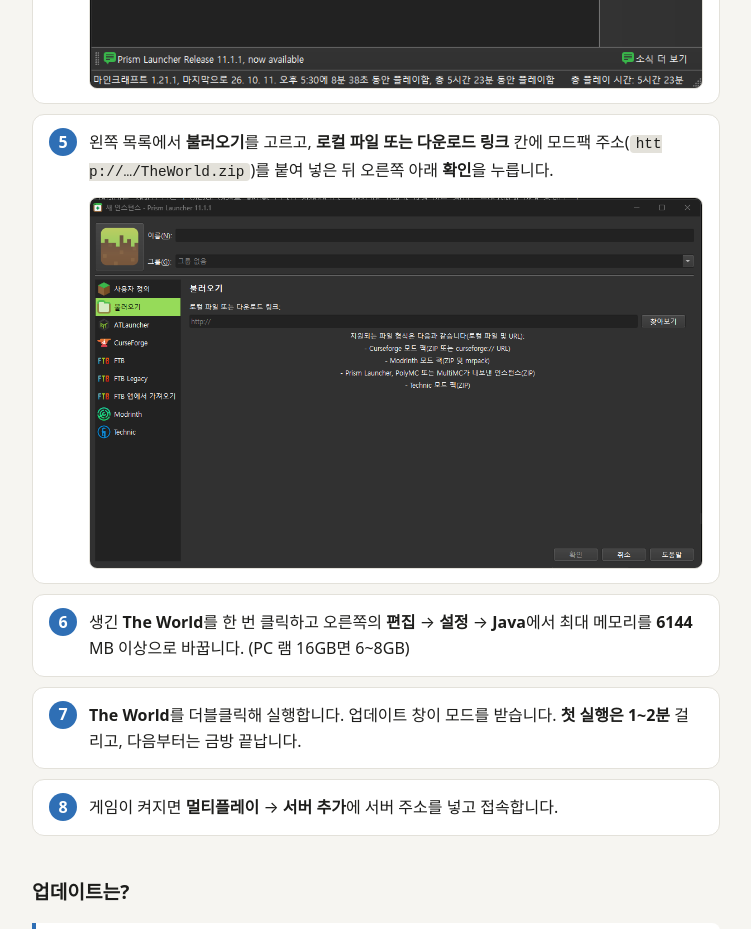
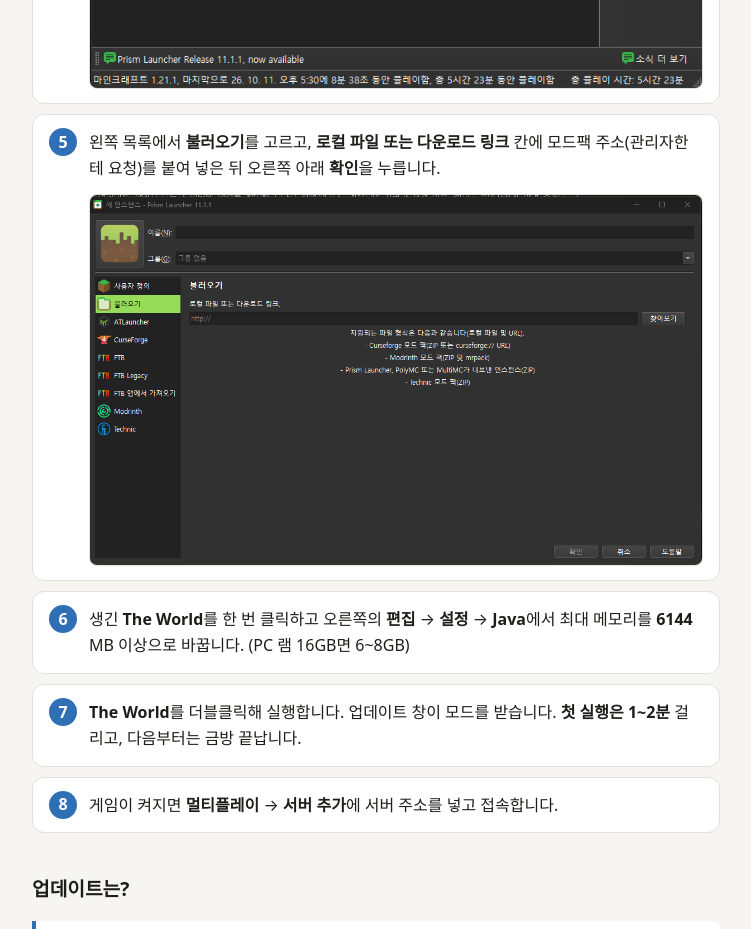
Before and after one commit to Salkogi07/theworld-guide, a plain HTML site: page site/index.html in a window 1280 px wide. Shown: the part 1180-2109 px from the top of the page, without its empty margins (264-1015 px from the left). Drawn offline with Linux system fonts and the light colour scheme; no server answers.

Commit message:
Update index.html

```diff
--- a/site/index.html
+++ b/site/index.html
@@ -86,7 +86,7 @@
     <li><p>오른쪽 위 <b>계정</b> → <b>계정 관리</b> → <b>Microsoft 추가</b>를 눌러 마인크래프트 계정으로 로그인합니다.</p></li>
     <li><p>메인 화면 왼쪽 위의 <b>인스턴스 추가</b>를 누릅니다.</p>
       <a href="images/step4-add.png" target="_blank"><img src="images/step4-add.png" alt="Prism Launcher 메인 화면, 왼쪽 위에 인스턴스 추가 버튼" loading="lazy"></a></li>
-    <li><p>왼쪽 목록에서 <b>불러오기</b>를 고르고, <b>로컬 파일 또는 다운로드 링크</b> 칸에 모드팩 주소(<code>http://…/TheWorld.zip</code>)를 붙여 넣은 뒤 오른쪽 아래 <b>확인</b>을 누릅니다.</p>
+    <li><p>왼쪽 목록에서 <b>불러오기</b>를 고르고, <b>로컬 파일 또는 다운로드 링크</b> 칸에 모드팩 주소(관리자한테 요청)를 붙여 넣은 뒤 오른쪽 아래 <b>확인</b>을 누릅니다.</p>
       <a href="images/step5-import.png" target="_blank"><img src="images/step5-import.png" alt="Prism Launcher 새 인스턴스 창의 불러오기 화면" loading="lazy"></a></li>
     <li><p>생긴 <b>The World</b>를 한 번 클릭하고 오른쪽의 <b>편집</b> → <b>설정</b> → <b>Java</b>에서 최대 메모리를 <b>6144</b> MB 이상으로 바꿉니다. (PC 램 16GB면 6~8GB)</p></li>
     <li><p><b>The World</b>를 더블클릭해 실행합니다. 업데이트 창이 모드를 받습니다. <b>첫 실행은 1~2분</b> 걸리고, 다음부터는 금방 끝납니다.</p></li>
```
